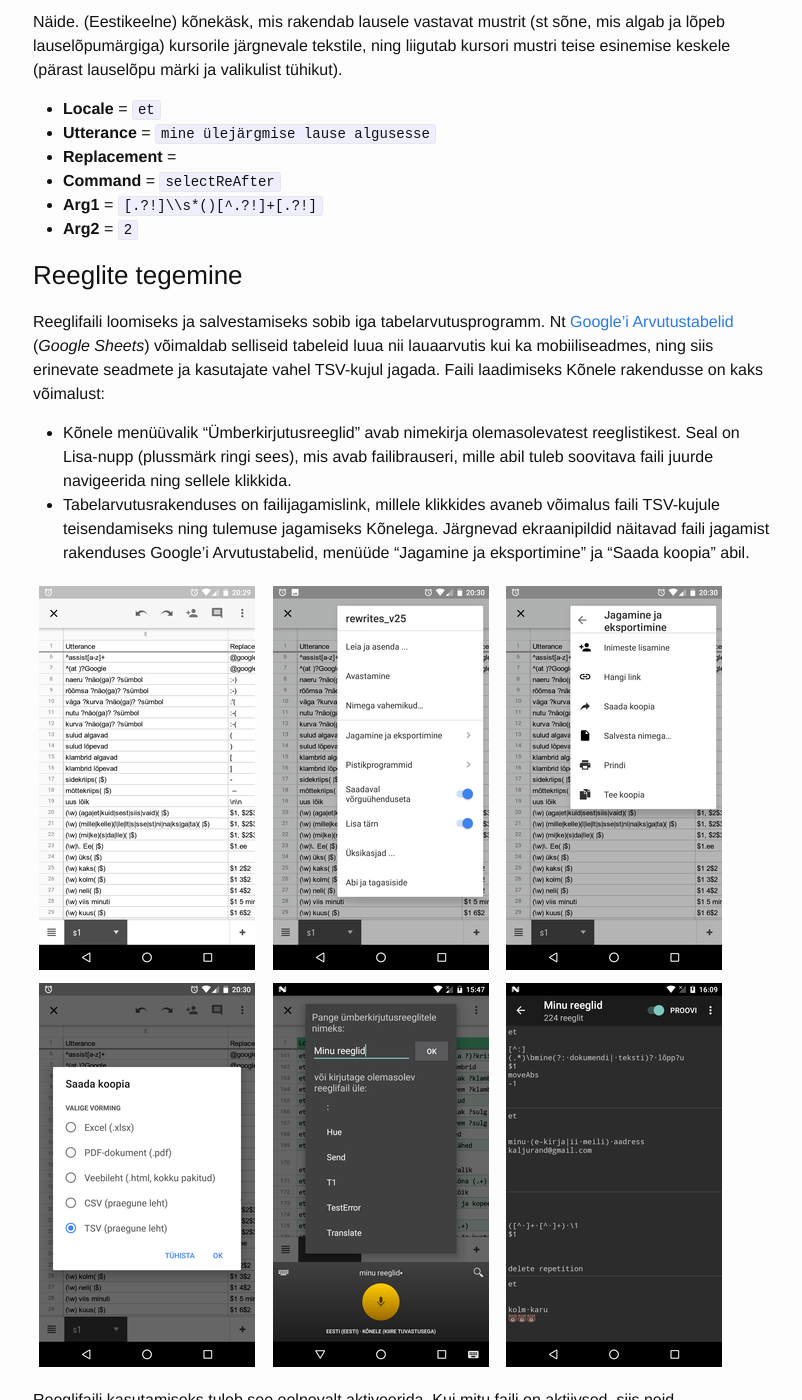
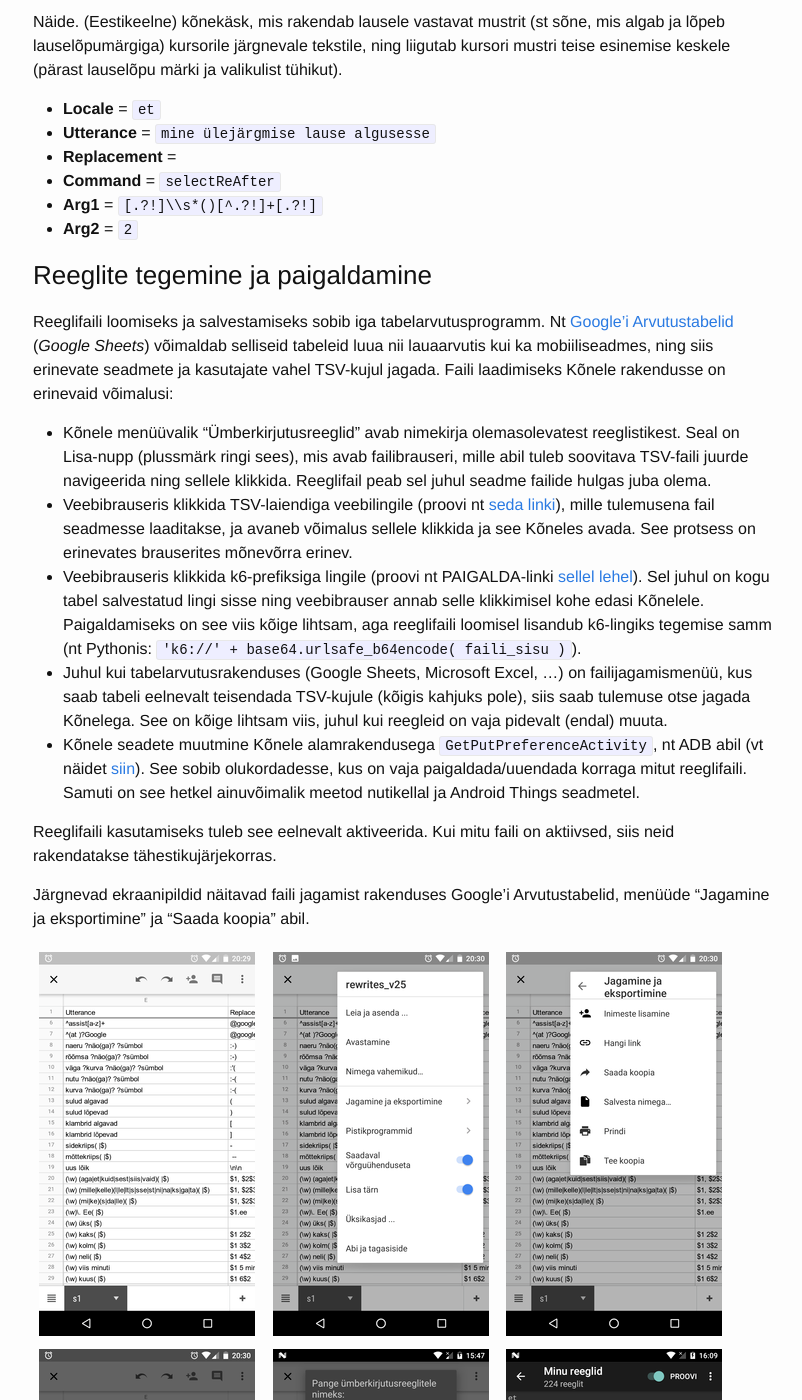
Before and after one commit to Kaljurand/K6nele, a Jekyll site: the page built from docs/et/user_guide.md, in a window 1280 px wide and 1400 px high, scrolled down 13940 px. Shown: the whole window, without its empty margins (237-1039 px from the left). Built offline with Jekyll 4.4.1, drawn with Linux system fonts in a browser that asks for light colours; comment, search, counter and statistics services are not loaded; some of the changed text lies outside the part shown.

Commit message:
Update rewrite rules

```diff
--- a/docs/et/rewrites.csv
+++ b/docs/et/rewrites.csv
@@ -2,7 +2,7 @@
 1TC7hGq9SDrpiDmRjCxvFzfi6GJwOgKpQDQqTm086Xuk	Tekstiasendusreeglid kirjavahemärkide lisamiseks (kommentaaridega)
 1cOkZZ1l8aEsWNHj_ynZm9VPKuktDWCy4tRZlT7qc_Og	Tekstitoimetuskäsud Androidi tekstiväljadele
 13yVjVHMrHVBMZQYaBkHXdvE5U_MUgkW7XbKONYCc2xA	Tekstitoimetuskäsud tekstiredaktorile Vim
-1ndVmgLCG1wZ0cedfaAhL_kzw9aoqyP5jnsp1I-qFHwQ	Mitut sisendkeelt toetav reeglistik tõlkerakenduse avamiseks koos etteantud keelepaari ja tõlgitava fraasiga. Sisendkeele määrab __Locale__-veerg, väljundkeele ning tõlgitava fraasi määrab lausung.
+1ndVmgLCG1wZ0cedfaAhL_kzw9aoqyP5jnsp1I-qFHwQ	Mitut sisendkeelt toetav reeglistik tõlkerakenduse (kas Google Translate või Tilde Translator, mis peab olema eelnevalt paigaldatud) avamiseks koos etteantud keelepaari ja tõlgitava fraasiga. Sisendkeele määrab __Locale__-veerg, väljundkeele ning tõlgitava fraasi määrab lausung.
 1a_waZskhCxM0NGy6T0_cIAzWd7rHocg0kBvFAIJ6M2s	Dialoogisüsteem e-kirja saatmiseks, mis näitab, kuidas "programmeerida" ümberkirjutusreeglite abil lihtne dialoogisüsteem
 1ZAlBIZniTNorGn8U_WwOxNURT9NlyiGfzjGslIbNx2k	Kõnekäsud valgustite juhtimiseks näitab, kuidas loomulikus keeles sisend viia lihtsamale ja keelest sõltumatule kujule (nt "pane elutoa lamp põlema heledusega kaks sada" -> ``<lights><1><on><200>``), mida alljärgnevad reeglistikud edasi teistendavad ning lõpuks käivitavad:
 1owXRMDRIGvi4Ya0lP6_LXsbZXs-sslwhzEye5pGAXbo	Käivitab formaalsel kujul käske otse Philips Hue silla kaudu, näidates, kuidas Kõnele abil HTTP-päringuid teha.	1
--- a/docs/et/user_guide.md
+++ b/docs/et/user_guide.md
@@ -404,12 +404,19 @@
 - __Arg1__ = `[.?!]\\s*()[^.?!]+[.?!]`
 - __Arg2__ = `2`
 
-### Reeglite tegemine
+### Reeglite tegemine ja paigaldamine
 
-Reeglifaili loomiseks ja salvestamiseks sobib iga tabelarvutusprogramm. Nt [Google'i Arvutustabelid](https://www.google.com/intl/et/sheets/about/) (_Google Sheets_) võimaldab selliseid tabeleid luua nii lauaarvutis kui ka mobiiliseadmes, ning siis erinevate seadmete ja kasutajate vahel TSV-kujul jagada. Faili laadimiseks Kõnele rakendusse on kaks võimalust:
+Reeglifaili loomiseks ja salvestamiseks sobib iga tabelarvutusprogramm. Nt [Google'i Arvutustabelid](https://www.google.com/intl/et/sheets/about/) (_Google Sheets_) võimaldab selliseid tabeleid luua nii lauaarvutis kui ka mobiiliseadmes, ning siis erinevate seadmete ja kasutajate vahel TSV-kujul jagada. Faili laadimiseks Kõnele rakendusse on erinevaid võimalusi:
 
-- Kõnele menüüvalik "Ümberkirjutusreeglid" avab nimekirja olemasolevatest reeglistikest. Seal on Lisa-nupp (plussmärk ringi sees), mis avab failibrauseri, mille abil tuleb soovitava faili juurde navigeerida ning sellele klikkida.
-- Tabelarvutusrakenduses on failijagamislink, millele klikkides avaneb võimalus faili TSV-kujule teisendamiseks ning tulemuse jagamiseks Kõnelega. Järgnevad ekraanipildid näitavad faili jagamist rakenduses Google'i Arvutustabelid, menüüde "Jagamine ja eksportimine" ja "Saada koopia" abil.
+- Kõnele menüüvalik "Ümberkirjutusreeglid" avab nimekirja olemasolevatest reeglistikest. Seal on Lisa-nupp (plussmärk ringi sees), mis avab failibrauseri, mille abil tuleb soovitava TSV-faili juurde navigeerida ning sellele klikkida. Reeglifail peab sel juhul seadme failide hulgas juba olema.
+- Veebibrauseris klikkida TSV-laiendiga veebilingile (proovi nt [seda linki]({{ site.baseurl }}/rewrites/tsv/k6_skill_map.tsv)), mille tulemusena fail seadmesse laaditakse, ja avaneb võimalus sellele klikkida ja see Kõneles avada. See protsess on erinevates brauserites mõnevõrra erinev.
+- Veebibrauseris klikkida k6-prefiksiga lingile (proovi nt PAIGALDA-linki [sellel lehel]({{ site.baseurl }}/docs/et/1liMiWDiU4iN1faAENtAIbFenbtpjKocJvNxjyuW9hqU.html)). Sel juhul on kogu tabel salvestatud lingi sisse ning veebibrauser annab selle klikkimisel kohe edasi Kõnelele. Paigaldamiseks on see viis kõige lihtsam, aga reeglifaili loomisel lisandub k6-lingiks tegemise samm (nt Pythonis: ``'k6://' + base64.urlsafe_b64encode( faili_sisu )``).
+- Juhul kui tabelarvutusrakenduses (Google Sheets, Microsoft Excel, ...) on failijagamismenüü, kus saab tabeli eelnevalt teisendada TSV-kujule (kõigis kahjuks pole), siis saab tulemuse otse jagada Kõnelega. See on kõige lihtsam viis, juhul kui reegleid on vaja pidevalt (endal) muuta.
+- Kõnele seadete muutmine Kõnele alamrakendusega ``GetPutPreferenceActivity``, nt ADB abil (vt näidet [siin](https://github.com/Kaljurand/K6nele/tree/master/docs)). See sobib olukordadesse, kus on vaja paigaldada/uuendada korraga mitut reeglifaili. Samuti on see hetkel ainuvõimalik meetod nutikellal ja Android Things seadmetel.
+
+Reeglifaili kasutamiseks tuleb see eelnevalt aktiveerida. Kui mitu faili on aktiivsed, siis neid rakendatakse tähestikujärjekorras.
+
+Järgnevad ekraanipildid näitavad faili jagamist rakenduses Google'i Arvutustabelid, menüüde "Jagamine ja eksportimine" ja "Saada koopia" abil.
 
 <img title="Ekraanipilt: ümberkirjutusreeglid tabelarvutusrakenduses" alt="Ekraanipilt: ümberkirjutusreeglid tabelarvutusrakenduses." src="{{ site.baseurl }}/images/et/Screenshot_20160925-202955.png">
 <img title="Ekraanipilt: ümberkirjutusreeglite jagamine menüüvalikuga 'Jagamine ja eksportimine'" alt="Ekraanipilt: ümberkirjutusreeglite jagamine menüüvalikuga 'Jagamine ja eksportimine'." src="{{ site.baseurl }}/images/et/Screenshot_20160925-203014.png">
```
Also changed, not shown: other parts of docs/et/user_guide.md (+0 -2 lines), docs/et/1ndVmgLCG1wZ0cedfaAhL_kzw9aoqyP5jnsp1I-qFHwQ.md (+2 -2 lines), docs/et/rewrites.md (+1 -1 lines), 1 other file.
